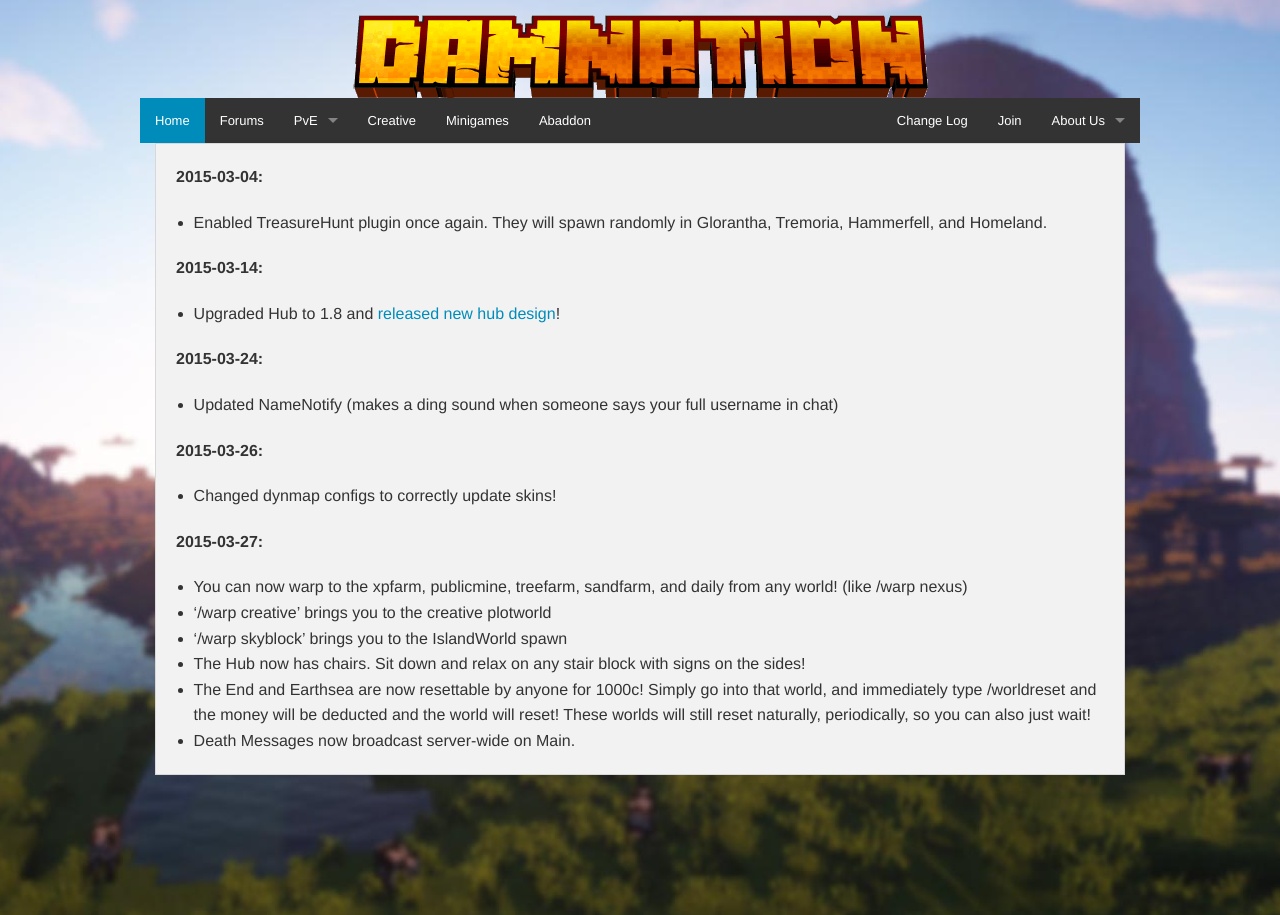
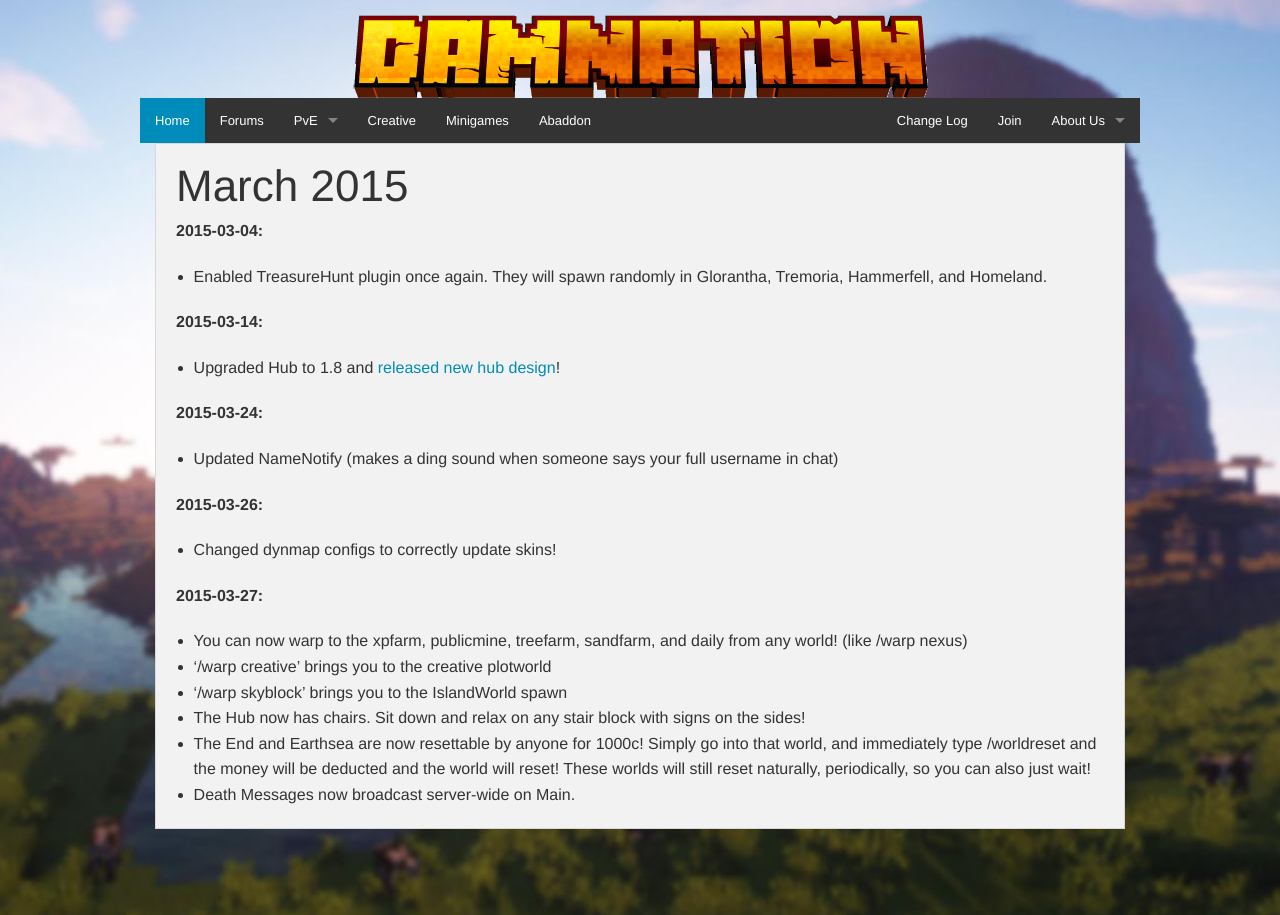
Before and after one commit to damnation-eu/website-beta, a Jekyll site: the page built from cl/2015/3.md, in a window 1280 px wide. Built offline with Jekyll 4.4.1, drawn with Linux system fonts in a browser that asks for light colours; nearby versions of some CDN libraries; library files that are not in the unit come from our copies.

Commit message:
Update 3.md

```diff
--- a/cl/2015/3.md
+++ b/cl/2015/3.md
@@ -1,5 +1,6 @@
 ---
 ---
+# March 2015
 
 **2015-03-04:**
 
```
